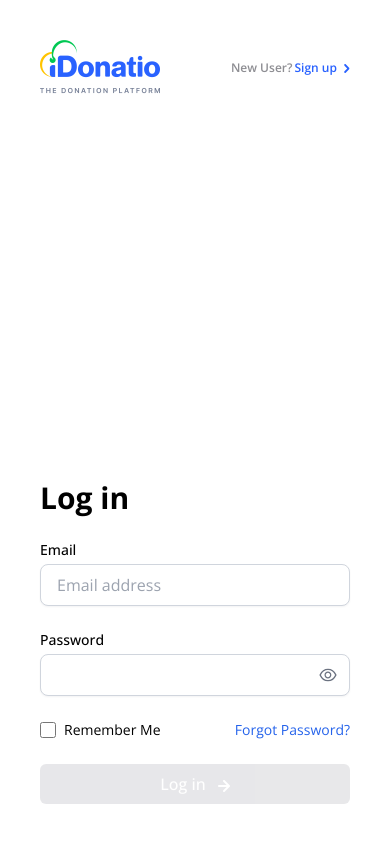
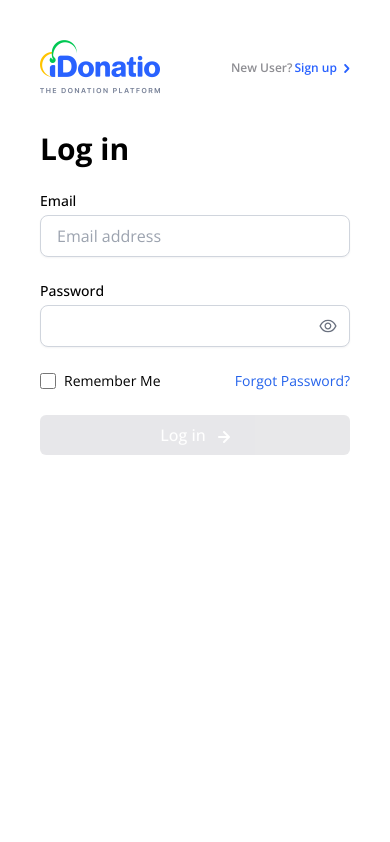
Before and after one commit to henrytrust1111/iDonatio, a Next.js app: page /login in a window 390 px wide. Built offline with nearby package versions, Linux system fonts and the light colour scheme.

Commit message:
building the login

```diff
--- a/app/(auth)/login/page.tsx
+++ b/app/(auth)/login/page.tsx
@@ -11,7 +11,7 @@ const Login = () => {
   return (
     <div className="min-h-screen grid grid-cols-1 md:grid-cols-2">
       {/* Left Form Section */}
-      <div className="p-10 flex flex-col items-center justify-between w-full">
+      <div className="p-10 flex flex-col items-center md:justify-between gap-9 w-full">
         {/* Logo and Signup Link */}
         <div className="flex items-center justify-between w-full">
           <Image
```
